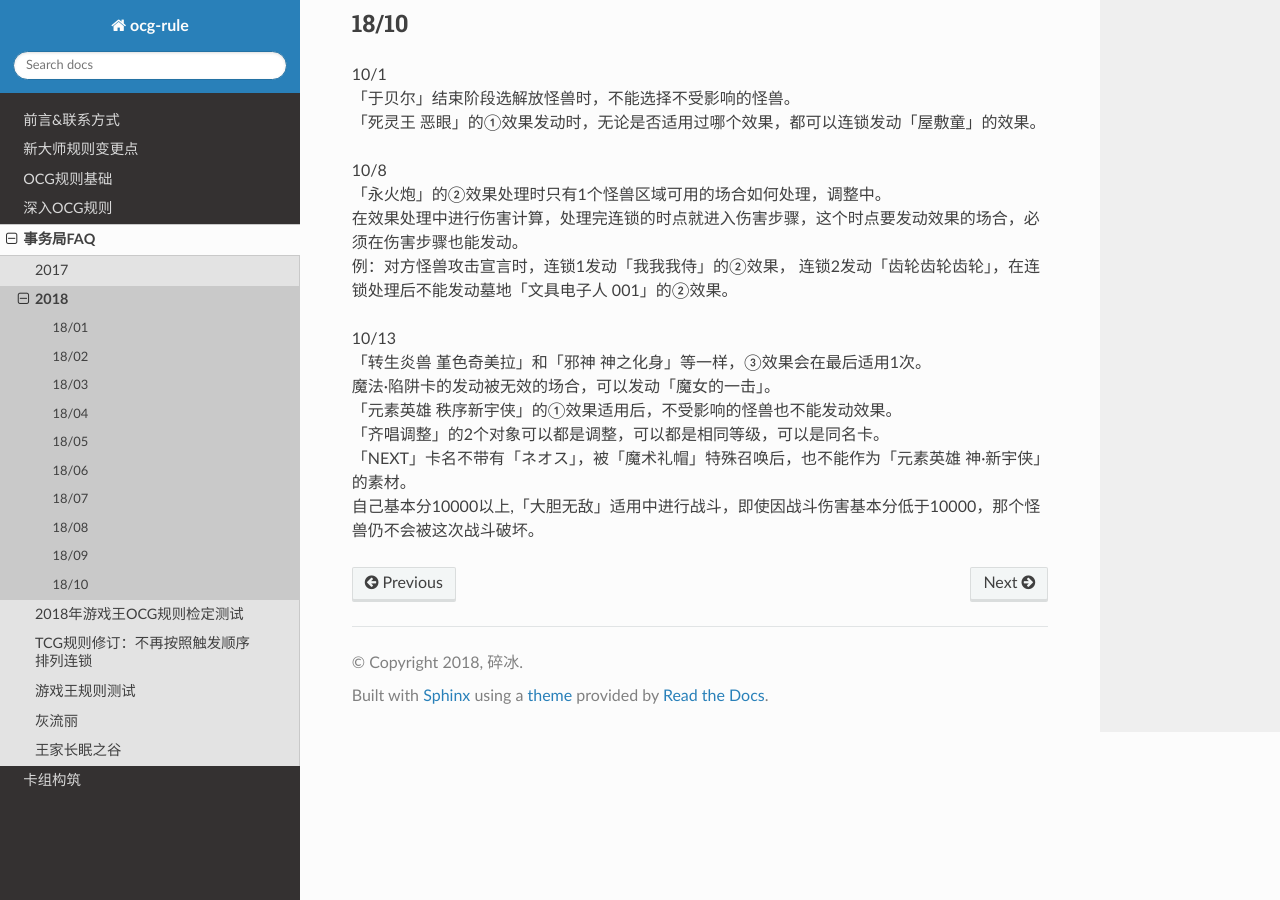
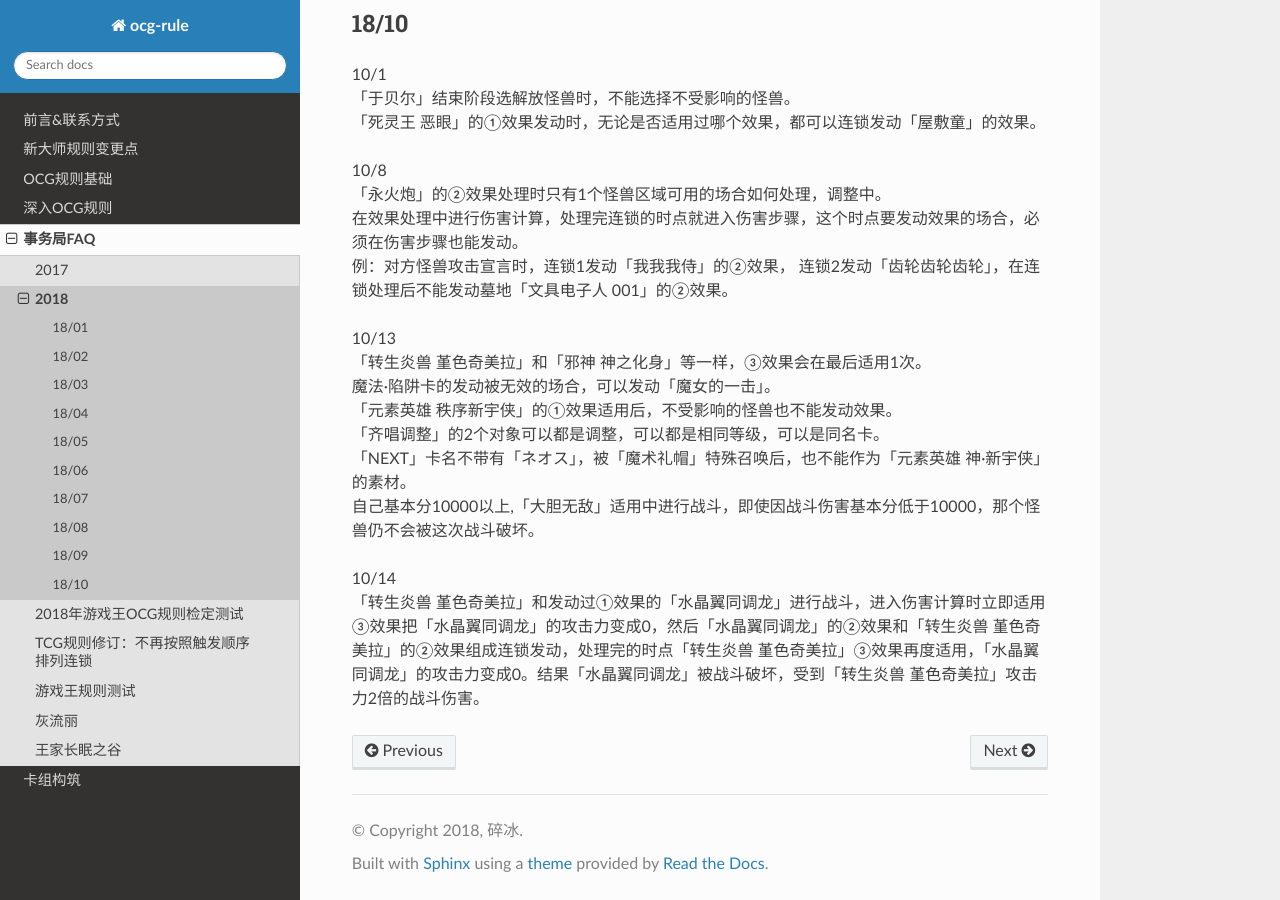
Before and after one commit to lucays/OCG-Rule-documentation, a Sphinx documentation site: the page built from source/c03/2018.rst, in a window 1280 px wide and 900 px high, scrolled down 18326 px. Built offline with Sphinx 7.4.7 and the Read the Docs theme 2.0.0, drawn with Linux system fonts in a browser that asks for light colours.

Commit message:
update new faq

```diff
--- a/source/c03/2018.rst
+++ b/source/c03/2018.rst
@@ -700,3 +700,6 @@
 | 「NEXT」卡名不带有「ネオス」，被「魔术礼帽」特殊召唤后，也不能作为「元素英雄
   神·新宇侠」的素材。
 | 自己基本分10000以上,「大胆无敌」适用中进行战斗，即使因战斗伤害基本分低于10000，那个怪兽仍不会被这次战斗破坏。
+
+| 10/14
+| 「转生炎兽 堇色奇美拉」和发动过①效果的「水晶翼同调龙」进行战斗，进入伤害计算时立即适用③效果把「水晶翼同调龙」的攻击力变成0，然后「水晶翼同调龙」的②效果和「转生炎兽 堇色奇美拉」的②效果组成连锁发动，处理完的时点「转生炎兽 堇色奇美拉」③效果再度适用，「水晶翼同调龙」的攻击力变成0。结果「水晶翼同调龙」被战斗破坏，受到「转生炎兽 堇色奇美拉」攻击力2倍的战斗伤害。
```
